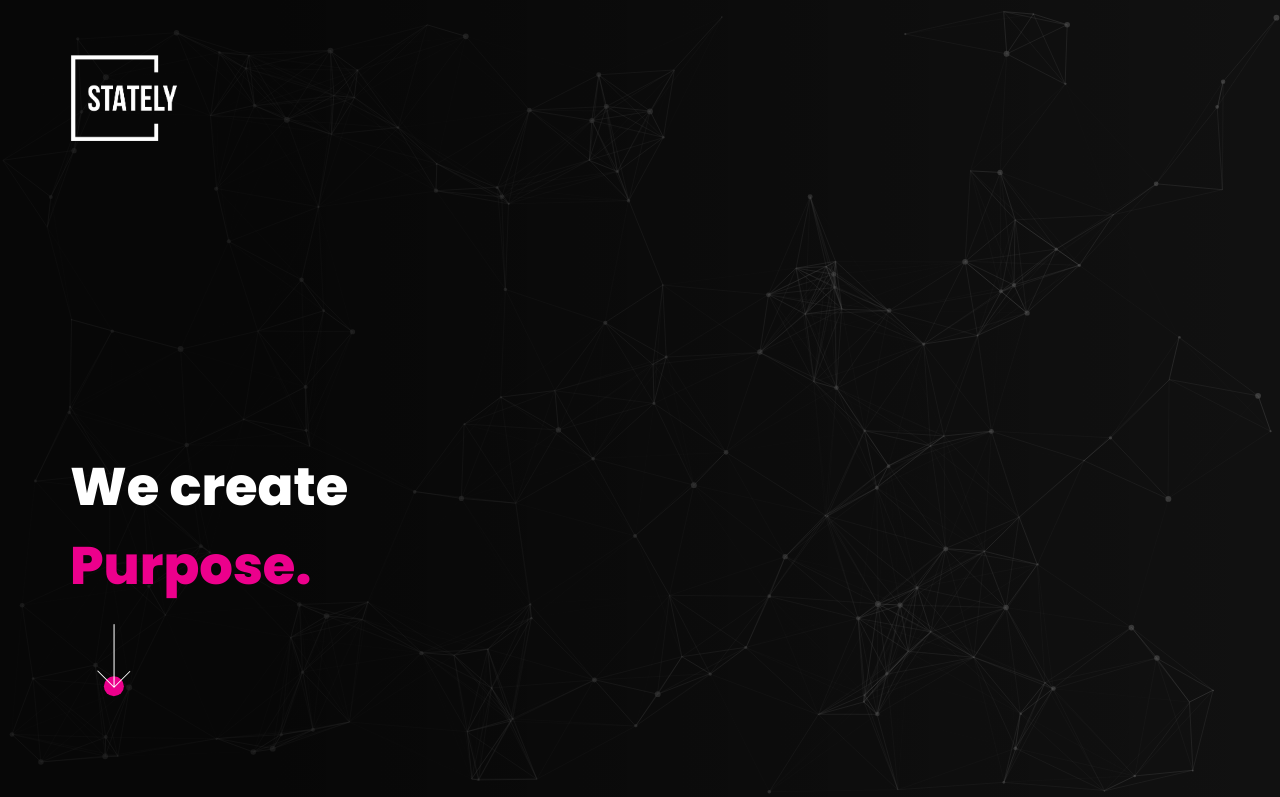
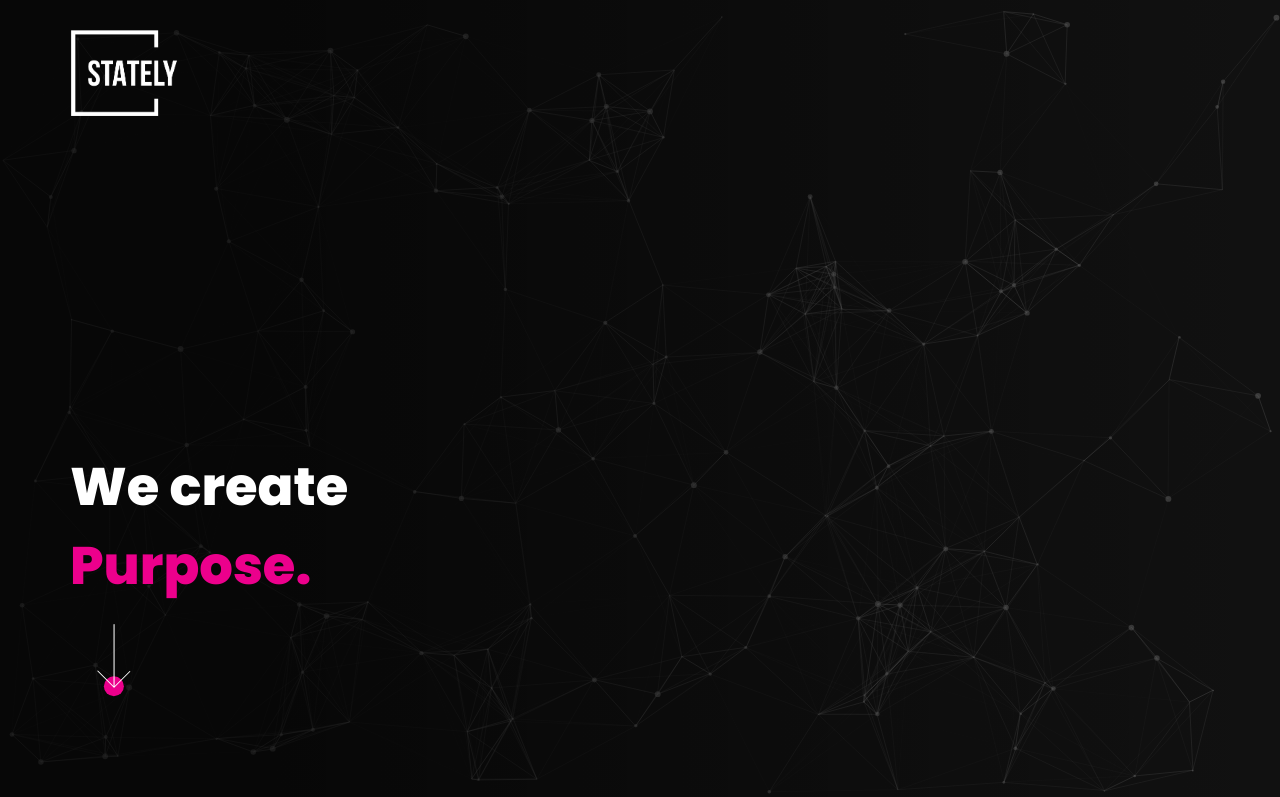
Before and after one commit to RussyCG/StatelyWeb, a website: page assets/index.html in a window 1280 px wide. Shown: the top 797 px of the page. Drawn offline with nearby package versions, Linux system fonts and the light colour scheme; animation ran at ten frames a second.

Commit message:
Logo fixes

```diff
--- a/assets/css/style.css
+++ b/assets/css/style.css
@@ -694,9 +694,10 @@ span.cat-links a {
 .custom-logo-link img {
   width: 100%;
   height: auto;
-  max-height: 1.6em;
+  /*max-height: 1.6em;*/
   object-fit: cover;
   vertical-align: unset;
+  margin-top: -25px;
 }
 
 @media only screen and (min-width: 1200px){
```
